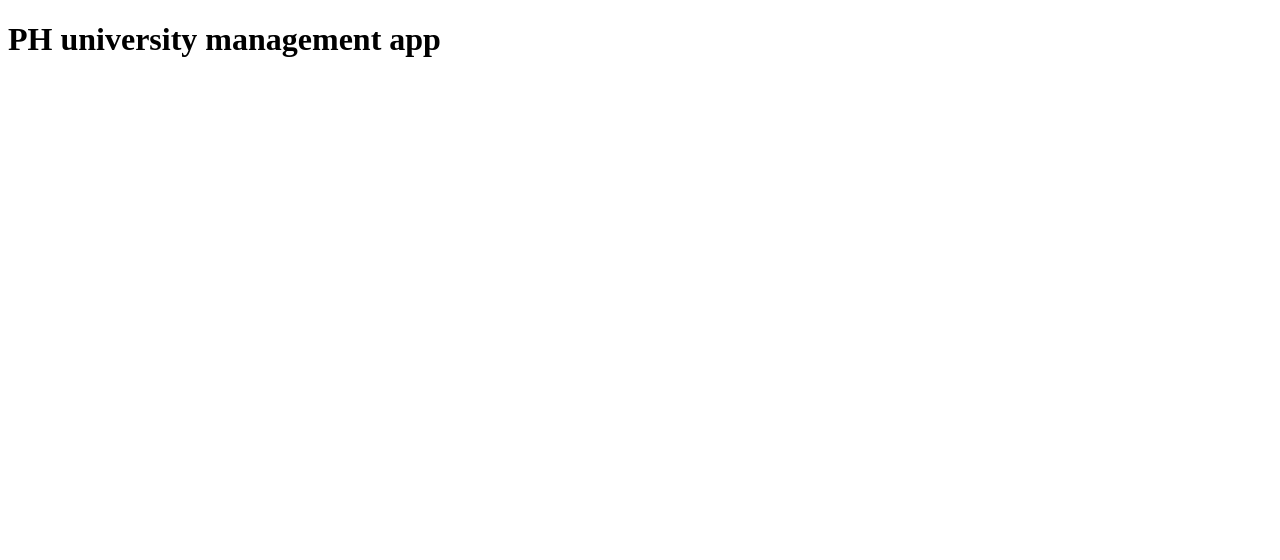
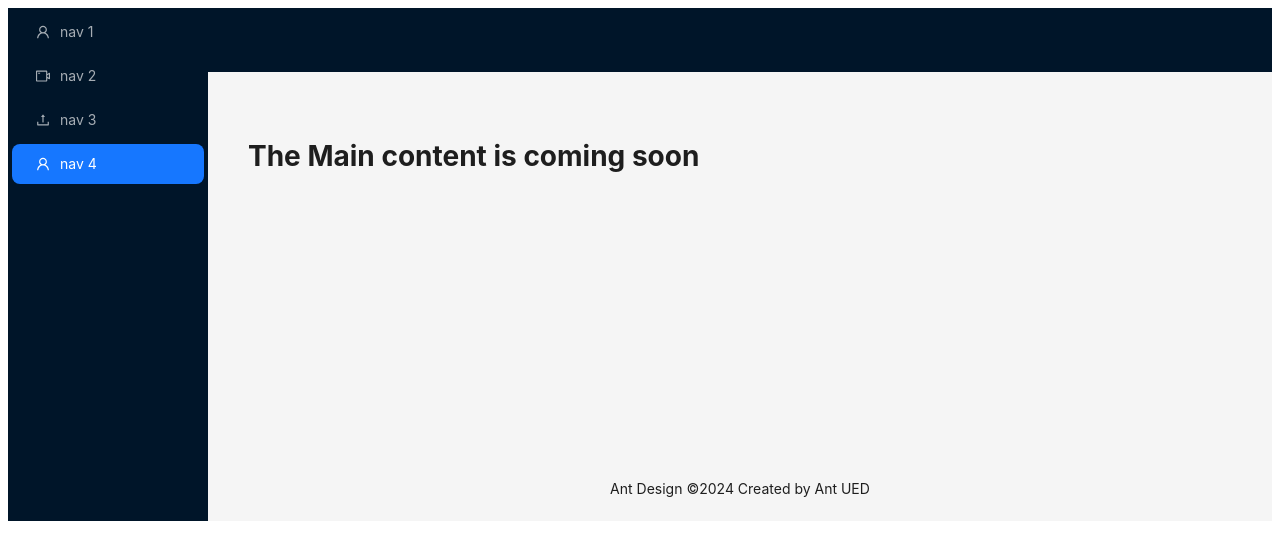
Before and after one commit to farhadahmed1/PH-university-management-app, a React (Vite) app: page / in a window 1280 px wide. Shown: the top 560 px of the page. Built offline with nearby package versions, Linux system fonts and the light colour scheme.

Commit message:
added layout

```diff
--- a/package.json
+++ b/package.json
@@ -10,7 +10,8 @@
     "preview": "vite preview"
   },
   "dependencies": {
-    "antd": "^5.19.0",
+    "@ant-design/icons": "^5.3.7",
+    "antd": "^5.19.1",
     "react": "^18.3.1",
     "react-dom": "^18.3.1",
     "react-hook-form": "^7.52.1",
--- a/src/App.tsx
+++ b/src/App.tsx
@@ -1,7 +1,9 @@
+import MainLayout from "./components/layout/MainLayout";
+
 function App() {
   return (
     <>
-      <h1>PH university management app</h1>
+      <MainLayout />
     </>
   );
 }
--- /dev/null
+++ b/src/components/layout/MainLayout.tsx
@@ -0,0 +1,61 @@
+import { Layout, Menu } from "antd";
+const { Header, Content, Footer, Sider } = Layout;
+import {
+  UploadOutlined,
+  UserOutlined,
+  VideoCameraOutlined,
+} from "@ant-design/icons";
+import { createElement } from "react";
+const items = [
+  UserOutlined,
+  VideoCameraOutlined,
+  UploadOutlined,
+  UserOutlined,
+].map((icon, index) => ({
+  key: String(index + 1),
+  icon: createElement(icon),
+  label: `nav ${index + 1}`,
+}));
+
+const MainLayout = () => {
+  return (
+    <Layout>
+      <Sider
+        breakpoint="lg"
+        collapsedWidth="0"
+        onBreakpoint={(broken) => {
+          console.log(broken);
+        }}
+        onCollapse={(collapsed, type) => {
+          console.log(collapsed, type);
+        }}
+      >
+        <div className="demo-logo-vertical" />
+        <Menu
+          theme="dark"
+          mode="inline"
+          defaultSelectedKeys={["4"]}
+          items={items}
+        />
+      </Sider>
+      <Layout>
+        <Header style={{ padding: 0 }} />
+        <Content style={{ margin: "24px 16px 0" }}>
+          <div
+            style={{
+              padding: 24,
+              minHeight: 360,
+            }}
+          >
+            <h1> The Main content is coming soon </h1>
+          </div>
+        </Content>
+        <Footer style={{ textAlign: "center" }}>
+          Ant Design ©{new Date().getFullYear()} Created by Ant UED
+        </Footer>
+      </Layout>
+    </Layout>
+  );
+};
+
+export default MainLayout;
```
Also changed, not shown: src/components/layout/AdminLayout.tsx (added, +9 -0 lines), 1 other file (tests, documents, lock files or other folders).
